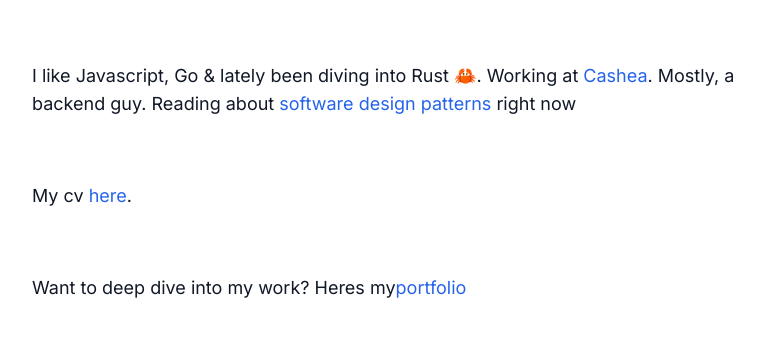
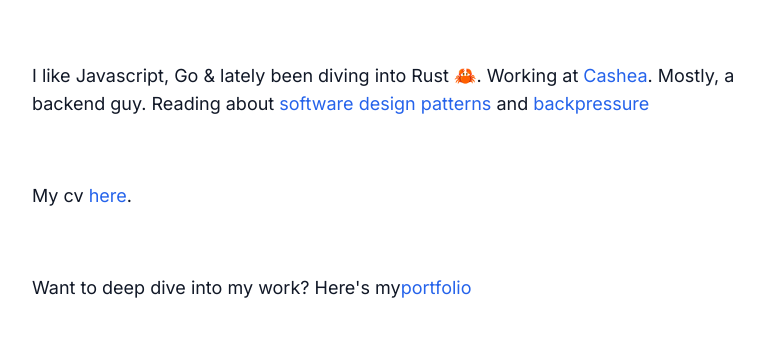
Before and after one commit to zk182/portfolio, a Next.js app: page / in a window 1280 px wide. Shown: the part 290-642 px from the top of the page, without its empty margins (256-1020 px from the left). Built offline with nearby package versions, Linux system fonts and the light colour scheme.

Commit message:
chore(bio): some changes III

```diff
--- a/src/app/components/Biography/bio.tsx
+++ b/src/app/components/Biography/bio.tsx
@@ -10,7 +10,10 @@ export default function Bio() {
 				<CustomLink href="https://blog.levelupcoding.com/">
 					software design patterns
 				</CustomLink>{' '}
-				right now
+				and{' '}
+				<CustomLink href="https://frontendmasters.com/blog/your-node-js-streams-arent-backpressuring-theyre-silently-eating-your-memory/">
+					backpressure
+				</CustomLink>{' '}
 			</p>{' '}
 			<p className="mt-16">
 				My cv{' '}
@@ -20,7 +23,7 @@ export default function Bio() {
 				.
 			</p>
 			<p className="mt-16">
-				Want to deep dive into my work? Heres my
+				Want to deep dive into my work? Here{"'"}s my
 				<CustomLink href="https://nicobattcv.vercel.app/">
 					portfolio
 				</CustomLink>
```
